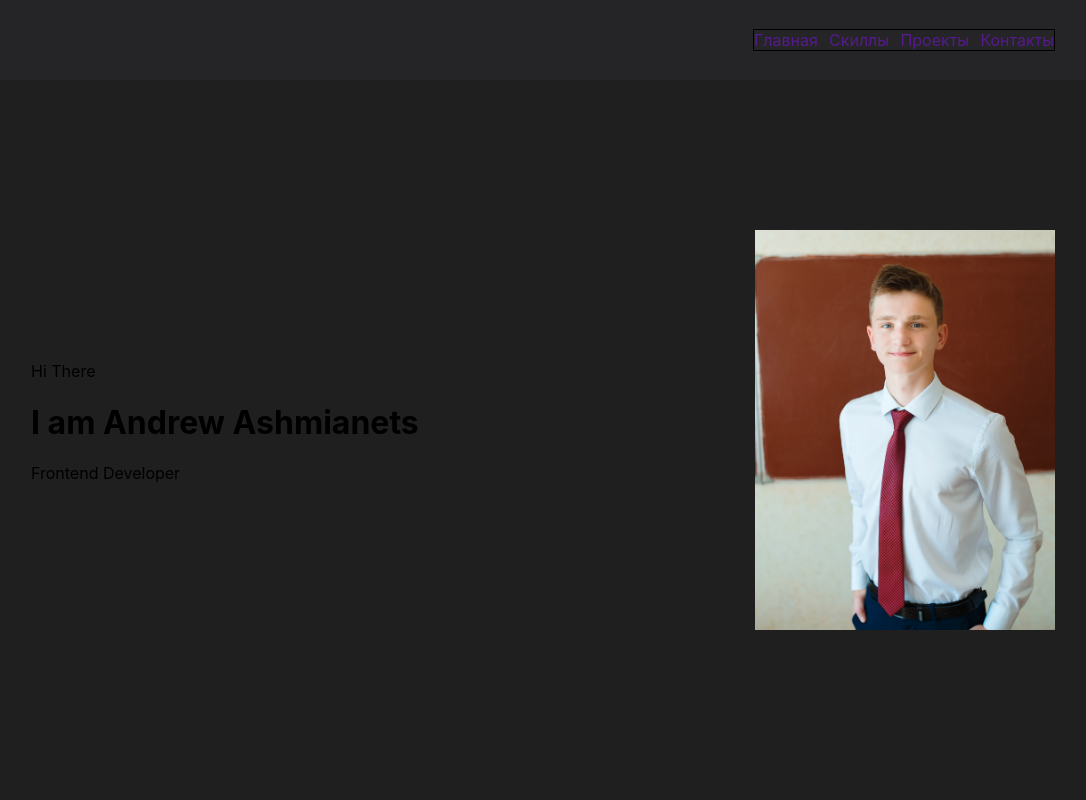
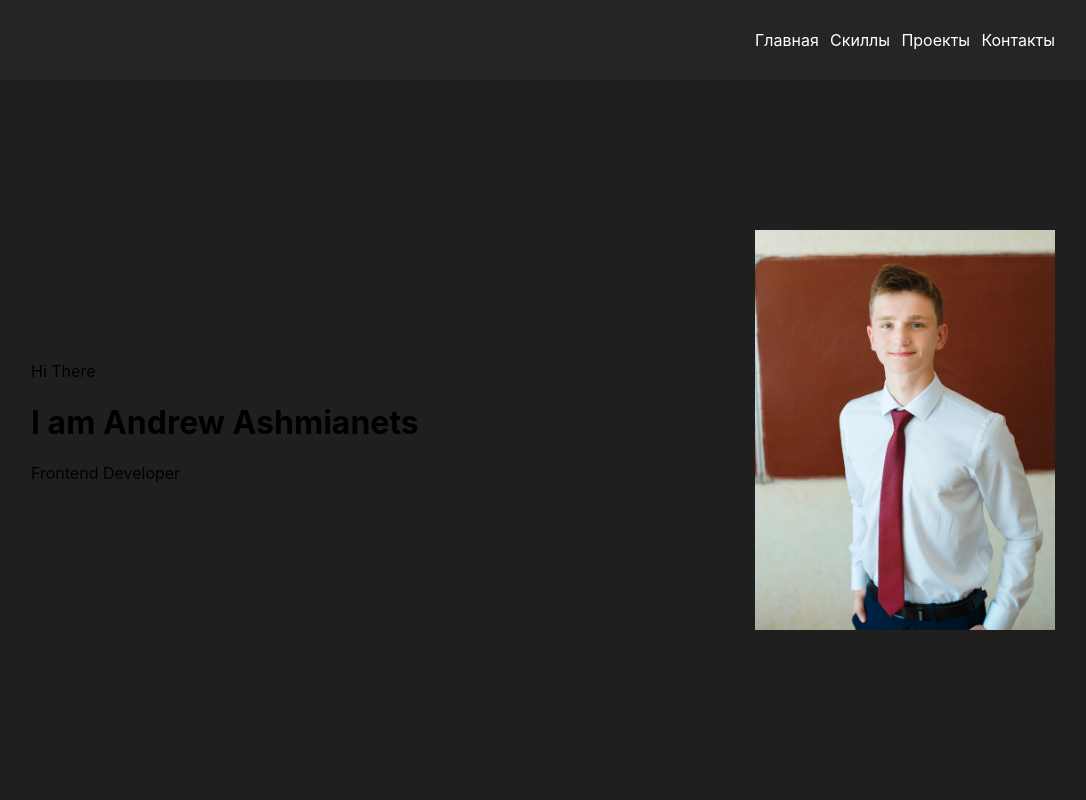
Before and after one commit to baby0ne/portfolio-react, a React (Create React App) app: page / in a window 1280 px wide. Shown: the top 800 px of the page, without its empty margins (97-1183 px from the left). Built offline with nearby package versions, Linux system fonts and the light colour scheme.

Commit message:
Update Navigation.module.css

```diff
--- a/src/components/Navigation/Navigation.module.css
+++ b/src/components/Navigation/Navigation.module.css
@@ -1,5 +1,4 @@
 .navigation{
-   border: 1px solid;
    width: 300px;
    display: flex;
    justify-content: space-between;
@@ -8,4 +7,9 @@
 
 .navigation a{
    text-decoration: none;
+   color: #fff;
 }
+
+.navigation a:hover{
+   color: #4e93e6;
+}
```
